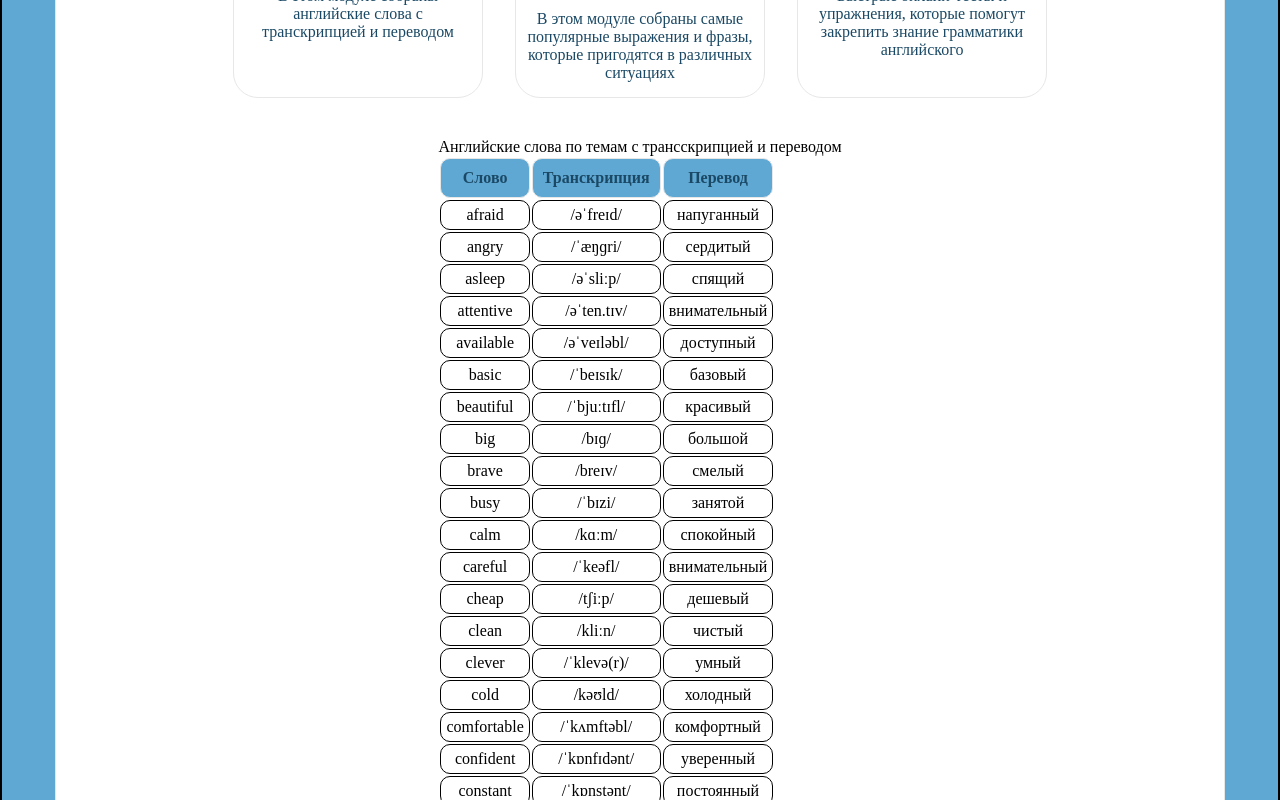
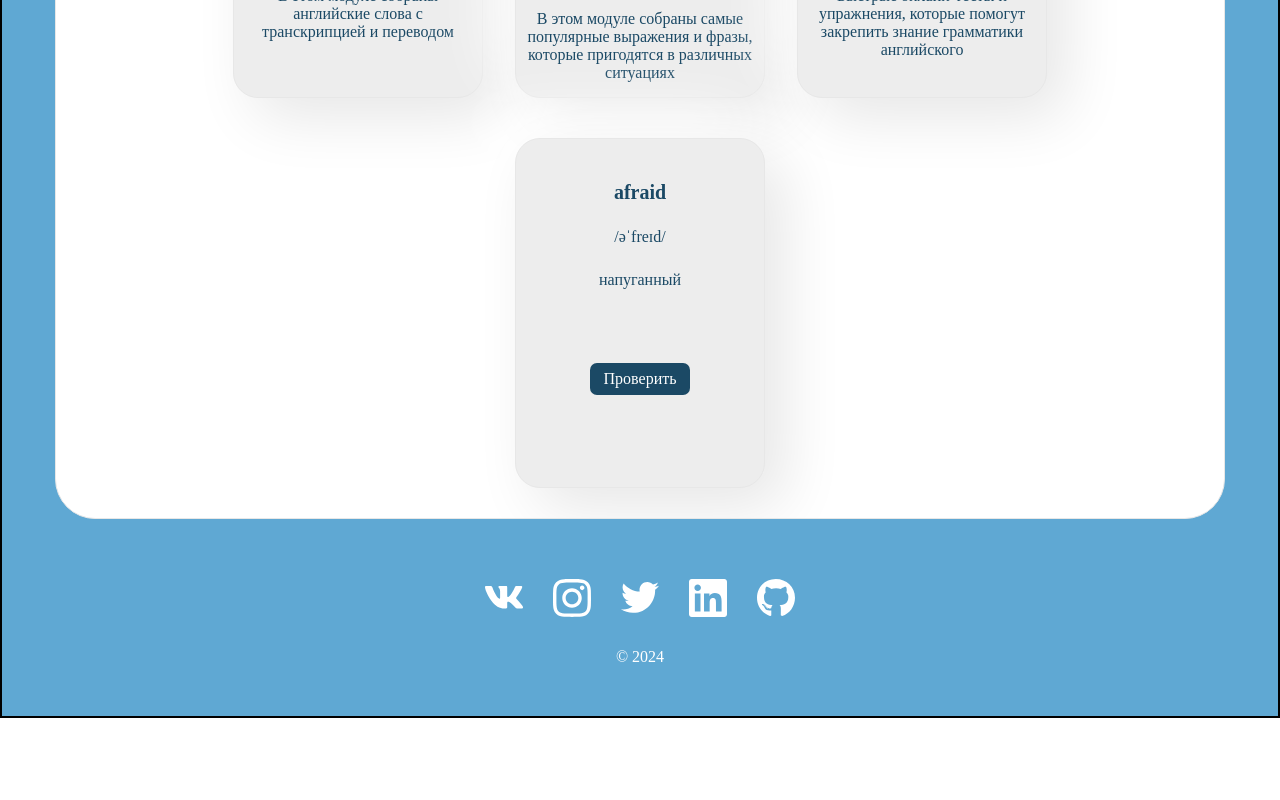
Before and after one commit to WeronikaGRIG/my-english-app, a React (Create React App) app: page / in a window 1280 px wide. Shown: the part 1320-2120 px from the top of the page. After the commit the page ends 2038 px from the top, so only its background shows below. Built offline with nearby package versions, Linux system fonts and the light colour scheme.

Commit message:
add state for vocabs

```diff
--- a/src/components/CardList/CardList.module.css
+++ b/src/components/CardList/CardList.module.css
@@ -4,6 +4,11 @@
 
     border: 1px solid var(--grey);
     border-radius: 25px;
+
+    background: #ededed;
+    box-shadow:
+        20px 20px 60px var(--grey),
+        -20px -20px 60px #ffffff;
 }
 
 .card__list_img {
--- a/src/components/Home/Home.jsx
+++ b/src/components/Home/Home.jsx
@@ -1,7 +1,7 @@
 
 import styles from './Home.module.css';
 import Card from '../Card/Card';
-import Table from '../Table/Table';
+import Vocab from '../Vocab/Vocab';
 
 
 export default function Home() {
@@ -22,7 +22,8 @@ export default function Home() {
                         </div>
                         {/* вынести карточки в отдельный компонент, не забыть про импорты*/}
                         <Card />
-                        <Table />
+                        {/* ДОМАШНЕЕ ЗАДАНИЕ ЗАДАНИЯ 24 (перенести в отдельную папку и добавить пропсы) */}
+                        <Vocab />
 
                     </div>
                 </div>
--- a/src/components/Vocab/Vocab.jsx
+++ b/src/components/Vocab/Vocab.jsx
@@ -1,9 +1,30 @@
-import './Vocab.css'
+import { useState } from 'react'
+import styles from './Vocab.module.css'
 
 export default function Vocab() {
+
+    const [isHoverVocab, setHoverVocab] = useState(false);
+
+    const handleClick = () => {
+        setHoverVocab(!isHoverVocab);
+    };
+
     return (
-        <section className="main">
-            <p>ghbdtn</p>
+        <section >
+            <div className={styles.container}>
+                <div className={styles.vocabs__wrapper}>
+
+                    <ul className={styles.vocab}>
+                        <li className={styles.vocab__list}>
+                            <h3 className={styles.vocab__list_word}>afraid</h3>
+                            <p className={styles.vocab__list_transcript}>/əˈfreɪd/</p>
+                            <p className={isHoverVocab ? styles.vocab__list_translation : styles.vocab__check}> напуганный </p>
+
+                            <button className={styles.vocab__list_chek} onClick={handleClick}>Проверить</button>
+                        </li>
+                    </ul>
+                </div>
+            </div>
 
         </section>
     )
--- /dev/null
+++ b/src/components/Vocab/Vocab.module.css
@@ -0,0 +1,75 @@
+.container {
+    margin: 0 auto;
+    padding: 0 15px;
+    min-width: 1200px;
+}
+
+.vocabs__wrapper {
+    display: flex;
+    justify-content: center;
+    align-items: center;
+}
+
+.vocab {
+    display: flex;
+    justify-content: space-around;
+    align-items: center;
+}
+
+.vocab__list {
+    display: flex;
+    flex-direction: column;
+    justify-content: space-around;
+    align-items: center;
+
+    width: 250px;
+    height: 350px;
+    padding: 30px;
+
+    border: 1px solid var(--grey);
+    border-radius: 25px;
+
+    background: #ededed;
+    box-shadow:
+        20px 20px 60px var(--grey),
+        -20px -20px 60px #ffffff;
+}
+
+.vocab__list_word {
+    font-size: 20px;
+    font-weight: 700;
+    color: var(--title-1);
+    text-align: center;
+}
+
+.vocab__list_transcript {
+    font-size: 16px;
+    font-weight: 500;
+    color: var(--title-1);
+    text-align: center;
+}
+
+.vocab__list_translation {
+    display: none;
+}
+
+.vocab__check {
+    display: block;
+    font-weight: 500;
+    color: var(--title-1);
+    text-align: center;
+
+    transition: all 0.4s;
+    transform: rotate(0deg) scale(1);
+}
+
+.vocab__list_chek {
+    width: 100px;
+    height: 32px;
+    padding: 5px;
+    margin: 50px auto;
+
+    border-radius: 7px;
+    background-color: var(--purple);
+    color: var(--white);
+}
```
Also changed, not shown: src/components/Vocab/Vocab.css (deleted), src/components/VocabList/VocabList.module.css (added).
